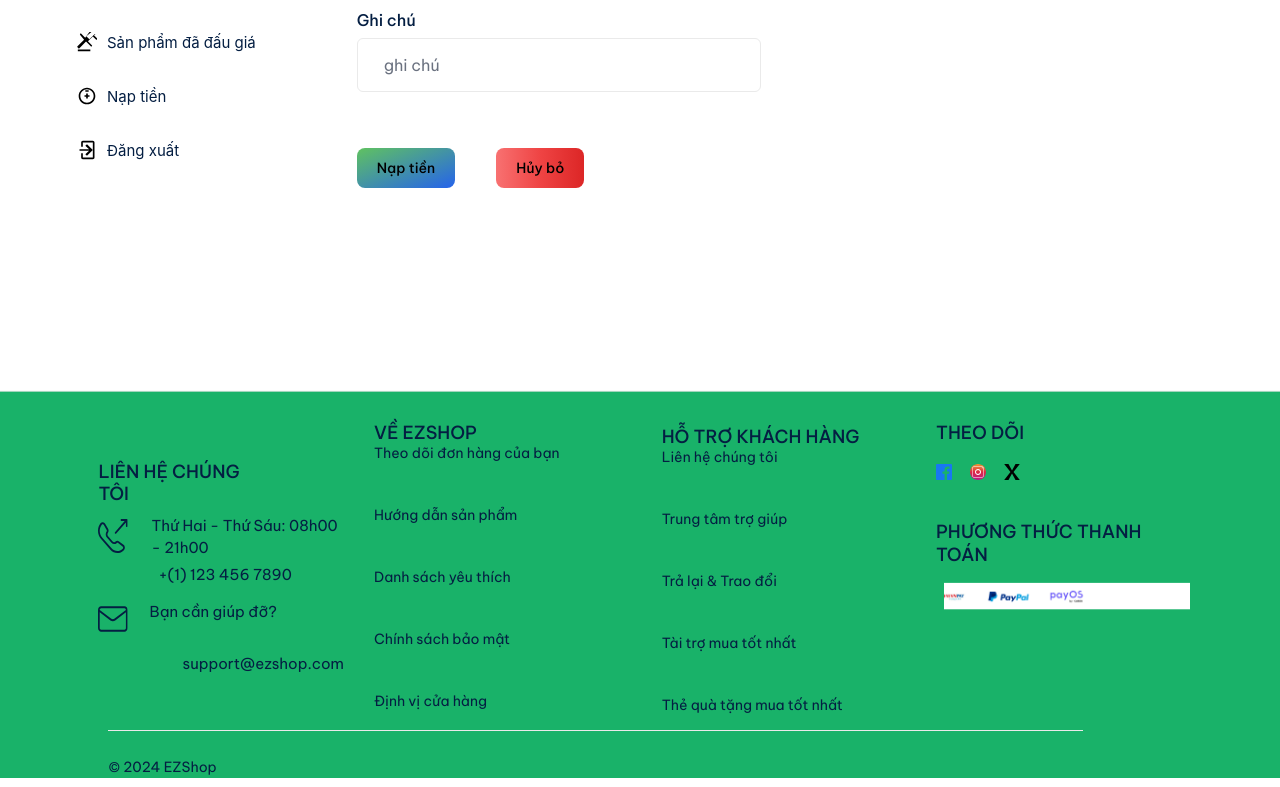
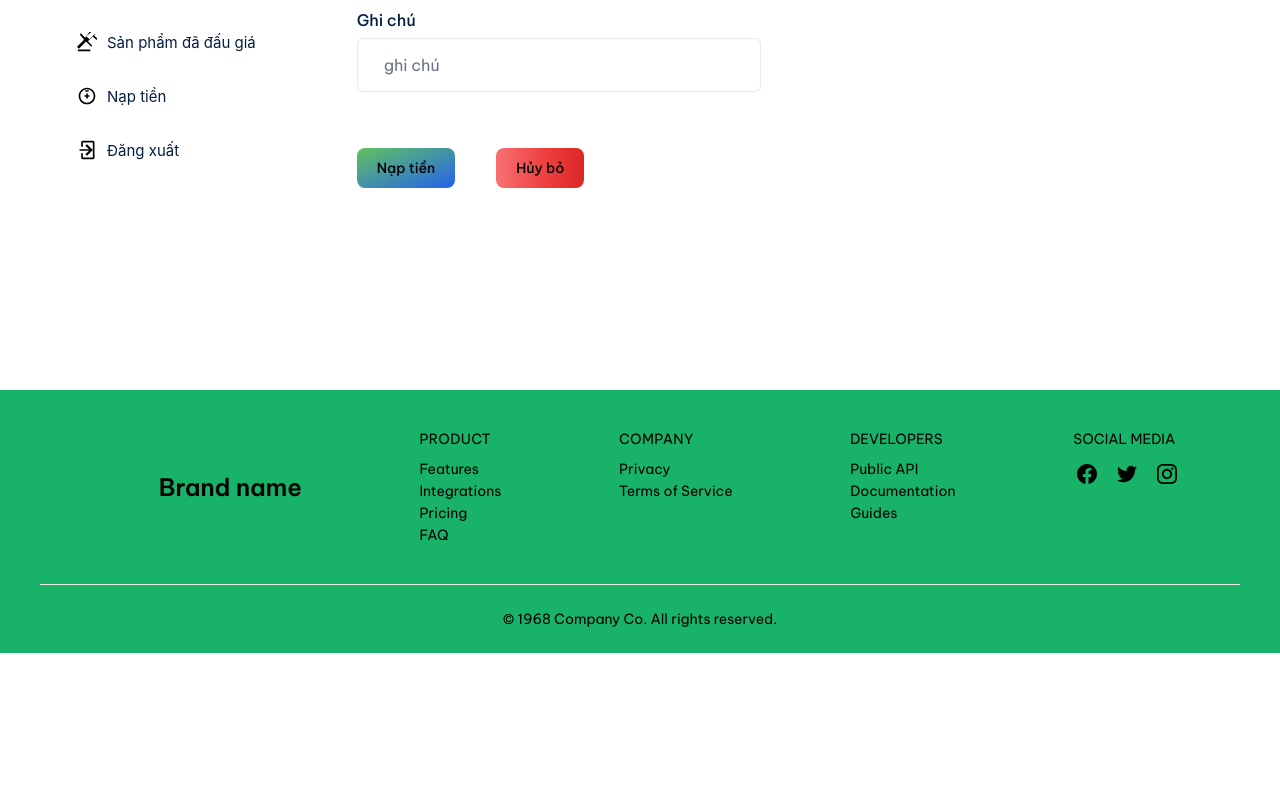
Before and after one commit to NguyenDucAnh1908/second-hand-auction-system, a React (Vite) app in the folder second-hand-auction-system_FE/: page /DepositMoney in a window 1280 px wide. Shown: the part 704-1491 px from the top of the page. After the commit the page ends 1357 px from the top, so only its background shows below. Built offline with nearby package versions, Linux system fonts and the light colour scheme.

Commit message:
import FooterBK all page and delete Footer5

```diff
--- a/second-hand-auction-system_FE/src/components/Footer5/index.jsx
+++ /dev/null
@@ -1,181 +0,0 @@
-import { Img, Text, Heading } from "./..";
-import React from "react";
-
-export default function Footer5({ ...props }) {
-  return (
-    <ul {...props} className={`${props.className} flex flex-col justify-center items-center`}>
-      <li>
-        <div className="container-xs mt-10 flex justify-center md:px-5">
-          <div className="flex w-full flex-col items-start gap-4">
-            <div className="flex items-center gap-[30px] self-stretch md:flex-col">
-              <div className="flex w-[24%] flex-col gap-2.5 md:w-full">
-                <Heading
-                  size="text2xl"
-                  as="p"
-                  className="w-[58%] text-[18px] font-medium uppercase leading-[22px] text-blue_gray-900_01 md:w-full"
-                >
-                  Liên hệ chúng tôi
-                </Heading>
-                <div className="flex flex-col gap-[18px]">
-                  <div className="flex flex-col items-start gap-1.5">
-                    <div className="flex items-start gap-6 self-stretch">
-                      <Img src="images/img_phone_call_1.svg" alt="Phone Icon" className="mt-1 h-[34px]" />
-                      <Text
-                        size="textlg"
-                        as="p"
-                        className="w-[88%] self-center text-[15px] font-medium leading-[22px] text-blue_gray-900_01"
-                      >
-                        Thứ Hai - Thứ Sáu: 08h00 - 21h00
-                      </Text>
-                    </div>
-                    <Text
-                      size="textlg"
-                      as="p"
-                      className="ml-[60px] text-[15px] font-normal text-blue_gray-900_01 md:ml-0"
-                    >
-                      +(1) 123 456 7890
-                    </Text>
-                  </div>
-                  <div className="flex flex-col items-start gap-[18px]">
-                    <div className="flex items-start gap-[22px]">
-                      <Img src="images/img_email_1.svg" alt="Email Icon" className="h-[34px] self-center" />
-                      <Text size="textlg" as="p" className="text-[15px] font-medium text-blue_gray-900_01">
-                        Bạn cần giúp đỡ?
-                      </Text>
-                    </div>
-                    <Text size="textlg" as="p" className="self-end text-[15px] font-normal text-blue_gray-900_01">
-                      support@ezshop.com
-                    </Text>
-                  </div>
-                </div>
-              </div>
-              <div className="flex w-[52%] items-center justify-between gap-5 md:w-full sm:flex-col">
-                <div className="mb-1 block w-[56%] flex-col items-start justify-center gap-[18px] sm:w-full">
-                  <Heading size="text2xl" as="p" className="text-[18px] font-medium uppercase text-blue_gray-900_01">
-                    Về EZShop
-                  </Heading>
-                  <ul className="flex flex-col items-start gap-11">
-                    <li>
-                      <a href="#">
-                        <Text as="p" className="text-[14px] font-normal text-blue_gray-900_01">
-                          Theo dõi đơn hàng của bạn
-                        </Text>
-                      </a>
-                    </li>
-                    <li>
-                      <a href="#">
-                        <Text as="p" className="text-[14px] font-normal text-blue_gray-900_01">
-                          Hướng dẫn sản phẩm
-                        </Text>
-                      </a>
-                    </li>
-                    <li>
-                      <a href="#">
-                        <Text as="p" className="text-[14px] font-normal text-blue_gray-900_01">
-                          Danh sách yêu thích
-                        </Text>
-                      </a>
-                    </li>
-                    <li>
-                      <a href="#">
-                        <Text as="p" className="text-[14px] font-normal text-blue_gray-900_01">
-                          Chính sách bảo mật
-                        </Text>
-                      </a>
-                    </li>
-                    <li>
-                      <a href="#">
-                        <Text as="p" className="text-[14px] font-normal text-blue_gray-900_01">
-                          Định vị cửa hàng
-                        </Text>
-                      </a>
-                    </li>
-                  </ul>
-                </div>
-                <div className="mr-[34px] block w-[44%] flex-col items-center gap-[18px] self-end sm:mr-0 sm:w-full sm:self-auto">
-                  <Heading
-                    size="text2xl"
-                    as="p"
-                    className="text-[18px] font-medium uppercase leading-[22px] text-blue_gray-900_01"
-                  >
-                    Hỗ trợ khách hàng
-                  </Heading>
-                  <ul className="flex flex-col items-start gap-11">
-                    <li>
-                      <a href="#">
-                        <Text as="p" className="text-[14px] font-normal text-blue_gray-900_01">
-                          Liên hệ chúng tôi
-                        </Text>
-                      </a>
-                    </li>
-                    <li>
-                      <a href="#">
-                        <Text as="p" className="text-[14px] font-normal text-blue_gray-900_01">
-                          Trung tâm trợ giúp
-                        </Text>
-                      </a>
-                    </li>
-                    <li>
-                      <a href="#">
-                        <Text as="p" className="text-[14px] font-normal text-blue_gray-900_01">
-                          Trả lại & Trao đổi
-                        </Text>
-                      </a>
-                    </li>
-                    <li>
-                      <a href="#">
-                        <Text as="p" className="text-[14px] font-normal text-blue_gray-900_01">
-                          Tài trợ mua tốt nhất
-                        </Text>
-                      </a>
-                    </li>
-                    <li>
-                      <a href="#">
-                        <Text as="p" className="text-[14px] font-normal text-blue_gray-900_01">
-                          Thẻ quà tặng mua tốt nhất
-                        </Text>
-                      </a>
-                    </li>
-                  </ul>
-                </div>
-              </div>
-              <div className="flex w-[24%] flex-col items-start self-start md:w-full md:self-auto">
-                <Heading size="text2xl" as="p" className="text-[18px] font-medium uppercase text-blue_gray-900_01">
-                  Theo dõi
-                </Heading>
-                <div className="mt-5 flex gap-[18px]">
-                  <Img src="images/img_facebook.svg" alt="Facebook Icon One" className="h-[16px]" />
-                  <Img src="images/img_intagram.svg" alt="Facebook Icon Two" className="h-[16px]" />
-                  <Img src="images/img_twitter.svg" alt="Facebook Icon Three" className="h-[16px]" />
-
-                </div>
-                <Heading
-                  size="text2xl"
-                  as="p"
-                  className="mt-10 text-[18px] font-medium uppercase text-blue_gray-900_01"
-                >
-                  Phương thức thanh toán
-                </Heading>
-                <Img
-                  src="images/img_ph_ng_th_c_thanh.png"
-                  alt="Payment Methods Icon"
-                  className="ml-2 mt-4 h-[28px] w-full object-cover md:ml-0 md:h-auto"
-                />
-              </div>
-            </div>
-            <div className="ml-2.5 h-[0.92px] w-[90%] bg-gray-200 md:ml-0" />
-            <div className="ml-2.5 flex w-[90%] flex-row items-start justify-between gap-5 md:ml-0 md:w-full md:flex-col">
-              <Text
-                as="p"
-                className="w-[18%] self-center text-[14px] font-normal leading-10 text-blue_gray-900_01 md:w-full"
-              >
-                © 2024 EZShop
-              </Text>
-
-            </div>
-          </div>
-        </div>
-      </li>
-    </ul>
-  );
-}
--- a/second-hand-auction-system_FE/src/pages/Address/index.jsx
+++ b/second-hand-auction-system_FE/src/pages/Address/index.jsx
@@ -4,10 +4,11 @@
 import UserAddressProfile from "../../components/UserAddressProfile";
 import Header2 from "../../components/Header2";
 import React, {Suspense, useState } from "react";
-import Footer5 from "../../components/Footer5";
 import ProfileCard from "../../components/ProfileCard";
 import AccountOptions from "../../components/AccountOption";
 import {Button, Modal, message, Popconfirm } from 'antd';
+import FooterBK from "../../components/FooterBK/index.jsx";
+
 
 const addressList = [
     {
@@ -284,8 +285,7 @@
                         </div>
                     </div>
                     <div className="mt-[194px] self-stretch">
-                        <Footer5
-                            className="mt-[34px] h-[388px] bg-[url(/images/img_group_19979.png)] bg-cover bg-no-repeat md:h-auto"/>
+                    <FooterBK  className="mt-[34px] h-[388px] bg-[url(/images/img_group_19979.png)] bg-cover bg-no-repeat md:h-auto" />
                     </div>
                 </div>
             </div>
--- a/second-hand-auction-system_FE/src/pages/Auction/index.jsx
+++ b/second-hand-auction-system_FE/src/pages/Auction/index.jsx
@@ -18,7 +18,6 @@
 import React, {Suspense, useState} from "react";
 import { Avatar } from 'antd';
 import { AntDesignOutlined } from '@ant-design/icons';
-import Footer5 from "../../components/Footer5";
 import {
     AccordionItemPanel,
     AccordionItemHeading,
--- a/second-hand-auction-system_FE/src/pages/CreateAddress/index.jsx
+++ b/second-hand-auction-system_FE/src/pages/CreateAddress/index.jsx
@@ -4,7 +4,8 @@
 import ProfileCard from "../../components/ProfileCard";
 import AccountOptions from "../../components/AccountOption";
 import Header2 from "../../components/Header2";
-import Footer5 from "../../components/Footer5";
+import FooterBK from "../../components/FooterBK";
+
 
 const dropDownOptions = [
     { label: "Option1", value: "option1" },
@@ -122,7 +123,7 @@
                         </div>
                     </div>
                     <div className="mt-[194px] self-stretch">
-                        <Footer5 className="mt-[34px] h-[388px] bg-[url(/images/img_group_19979.png)] bg-cover bg-no-repeat md:h-auto" />
+                        <FooterBK  className="mt-[34px] h-[388px] bg-[url(/images/img_group_19979.png)] bg-cover bg-no-repeat md:h-auto" />
                     </div>
                 </div>
             </div>
--- a/second-hand-auction-system_FE/src/pages/CustomerTransactionHistoryPage/index.jsx
+++ b/second-hand-auction-system_FE/src/pages/CustomerTransactionHistoryPage/index.jsx
@@ -5,7 +5,7 @@
 import React from "react";
 import { TabPanel, TabList, Tab, Tabs } from "react-tabs";
 import Header2 from "../../components/Header2";
-import Footer5 from "../../components/Footer5";
+import FooterBK from "../../components/FooterBK/index.jsx";
 import ProfileCard from "../../components/ProfileCard";
 import AccountOptions from "../../components/AccountOption";
 import Pagination from "../../components/Pagination";
@@ -221,7 +221,7 @@
                     </div>
                 </div>
                 <div className="mt-[194px] self-stretch">
-                    <Footer5 className="mt-[34px] h-[388px] bg-[url(/images/img_group_19979.png)] bg-cover bg-no-repeat md:h-auto" />
+                    <FooterBK className="mt-[34px] h-[388px] bg-[url(/images/img_group_19979.png)] bg-cover bg-no-repeat md:h-auto" />
                 </div>
             </div>
         </>
--- a/second-hand-auction-system_FE/src/pages/DepositMoney/index.jsx
+++ b/second-hand-auction-system_FE/src/pages/DepositMoney/index.jsx
@@ -1,7 +1,7 @@
 import { Helmet } from "react-helmet";
 import { Heading, Button, Input, SelectBox, Img, Text } from "../../components";
 import Header2 from "../../components/Header2";
-import Footer5 from "../../components/Footer5";
+import FooterBK from "../../components/FooterBK";
 import React from "react";
 import { TabPanel, TabList, Tab, Tabs } from "react-tabs";
 import ProfileCard from "../../components/ProfileCard";
@@ -138,7 +138,7 @@
                     </div>
                 </div>
                 <div className="mt-[194px] self-stretch">
-                    <Footer5 className="mt-[34px] h-[388px] bg-[url(/images/img_group_19979.png)] bg-cover bg-no-repeat md:h-auto" />
+                    <FooterBK className="mt-[34px] h-[388px] bg-[url(/images/img_group_19979.png)] bg-cover bg-no-repeat md:h-auto" />
                 </div>
             </div>
         </>
--- a/second-hand-auction-system_FE/src/pages/HomePage/index.jsx
+++ b/second-hand-auction-system_FE/src/pages/HomePage/index.jsx
@@ -1,6 +1,5 @@
 import { Helmet } from "react-helmet";
 import { Text, Heading, Img, Button, Slider } from "../../components";
-import Footer5 from "../../components/Footer5";
 import Header2 from "../../components/Header2";
 import ProductDetails from "../../components/ProductDetails";
 import ProductDetails11 from "../../components/ProductDetails11";
--- a/second-hand-auction-system_FE/src/pages/Login/index.jsx
+++ b/second-hand-auction-system_FE/src/pages/Login/index.jsx
@@ -1,5 +1,5 @@
 import { Helmet } from "react-helmet";
-import Footer5 from "../../components/Footer5";
+import FooterBK from "../../components/FooterBK";
 import LoginSection from "./LoginSection";
 import React from "react";
 
@@ -17,7 +17,7 @@
         {/* login section */}
         <LoginSection />
         <div className="mt-[194px] self-stretch">
-            <Footer5 className="mt-[34px] h-[388px] bg-[url(/public/images/img_group_19979.png)] bg-cover bg-no-repeat md:h-auto" />
+            <FooterBK className="mt-[34px] h-[388px] bg-[url(/public/images/img_group_19979.png)] bg-cover bg-no-repeat md:h-auto" />
           </div>
       </div>
     </>
--- a/second-hand-auction-system_FE/src/pages/Product/index.jsx
+++ b/second-hand-auction-system_FE/src/pages/Product/index.jsx
@@ -3,7 +3,7 @@
 import HeaderComponent from "../../components/HeaderComponent";
 import ProductDetails4 from "../../components/ProductDetails4";
 import ProductDetails5 from "../../components/ProductDetails5";
-import Footer5 from "../../components/Footer5";
+import FooterBK from "../../components/FooterBK";
 import Header2 from "../../components/Header2";
 import ProductSection from "./ProductSection";
 import React from "react";
@@ -367,7 +367,7 @@
           {/* product section */}
           <ProductSection />
           <div className="mt-[194px] self-stretch">
-            <Footer5 className="mt-[34px] h-[388px] bg-[url(/public/images/img_group_19979.png)] bg-cover bg-no-repeat md:h-auto" />
+            <FooterBK className="mt-[34px] h-[388px] bg-[url(/public/images/img_group_19979.png)] bg-cover bg-no-repeat md:h-auto" />
           </div>
         </div>
       </div>
--- a/second-hand-auction-system_FE/src/pages/ProfileDetail/index.jsx
+++ b/second-hand-auction-system_FE/src/pages/ProfileDetail/index.jsx
@@ -1,7 +1,7 @@
 import { Helmet } from "react-helmet";
 import { Img, Text, Button, Heading, SelectBox, Input } from "../../components";
 import Header2 from "../../components/Header2";
-import Footer5 from "../../components/Footer5";
+import FooterBK from "../../components/FooterBK";
 import React from "react";
 import ProfileCard from "../../components/ProfileCard";
 import AccountOptions from "../../components/AccountOption";
@@ -212,7 +212,7 @@
                     </div>
                 </div>
                 <div className="mt-[194px] self-stretch">
-                    <Footer5 className="mt-[34px] h-[388px] bg-[url(/images/img_group_19979.png)] bg-cover bg-no-repeat md:h-auto" />
+                    <FooterBK className="mt-[34px] h-[388px] bg-[url(/images/img_group_19979.png)] bg-cover bg-no-repeat md:h-auto" />
                 </div>
             </div>
         </>
--- a/second-hand-auction-system_FE/src/pages/Register/index.jsx
+++ b/second-hand-auction-system_FE/src/pages/Register/index.jsx
@@ -1,5 +1,5 @@
 import { Helmet } from "react-helmet";
-import Footer5 from "../../components/Footer5";
+import FooterBK from "../../components/FooterBK";
 import RegisterSection from "./RegisterSection";
 import React from "react";
 
@@ -17,7 +17,7 @@
         {/* register section */}
         <RegisterSection />
         <div className="mt-[194px] self-stretch">
-            <Footer5 className="mt-[34px] h-[388px] bg-[url(/public/images/img_group_19979.png)] bg-cover bg-no-repeat md:h-auto" />
+            <FooterBK className="mt-[34px] h-[388px] bg-[url(/public/images/img_group_19979.png)] bg-cover bg-no-repeat md:h-auto" />
           </div>
       </div>
     </>
```
